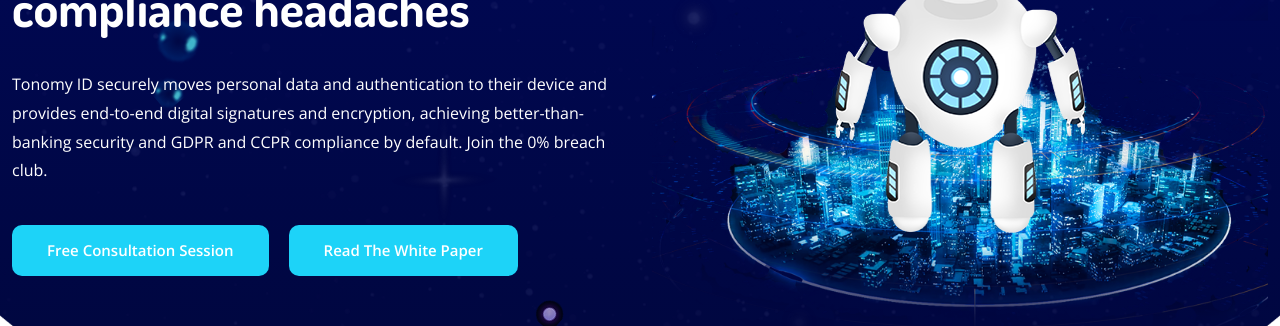
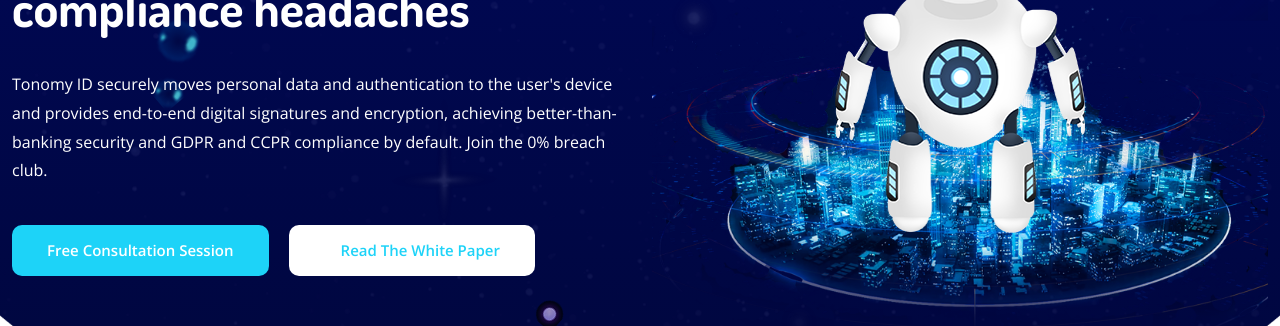
Before and after one commit to Tonomy-Foundation/Tonomy-Foundation-Next-Website, a Next.js app: page / in a window 1280 px wide. Shown: the part 302-628 px from the top of the page. Built offline with nearby package versions, Linux system fonts and the light colour scheme.

Commit message:
feat: fixed home button

```diff
--- a/components/HomeOne/MainBanner.tsx
+++ b/components/HomeOne/MainBanner.tsx
@@ -21,7 +21,7 @@
                         <div className="col-lg-6">
                             <div className="banner-text">
                                 <h1>Eliminate breaches and compliance headaches</h1>
-                                <p>Tonomy ID securely moves personal data and authentication to their device and provides end-to-end digital signatures and encryption, achieving better-than-banking security and GDPR and CCPR compliance by default. Join the 0% breach club.</p>
+                                <p>Tonomy ID securely moves personal data and authentication to the user's device and provides end-to-end digital signatures and encryption, achieving better-than-banking security and GDPR and CCPR compliance by default. Join the 0% breach club.</p>
 
                                 <div className="banner-btn">
                                     <Link href={BOOKING_LINK}>
@@ -31,7 +31,7 @@
                                     </Link>
 
                                     <Link target="_blank" href="https://www.canva.com/design/DAFnktNOWKU/Ps1zXw3XICaEMiB0R4Ghkg/view">
-                                        <a target="_blank" className="default-btn white">
+                                        <a target="_blank" className="default-btn active">
                                             Read the White Paper
                                         </a>
                                     </Link>
```
